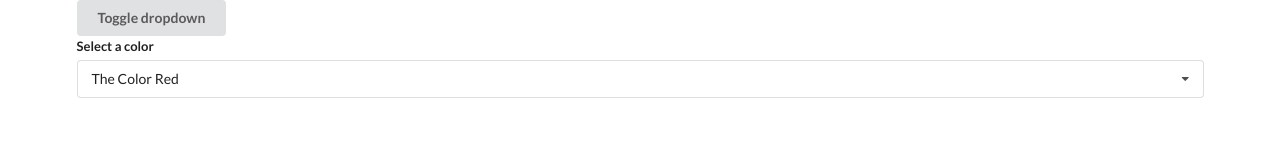
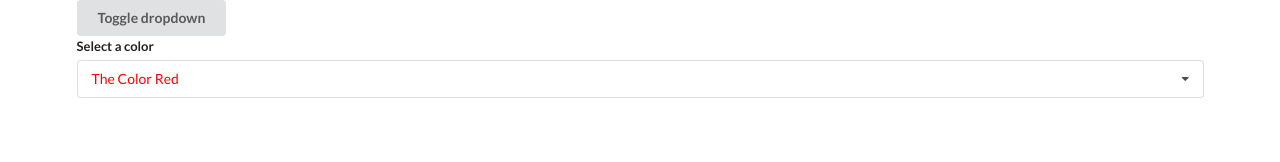
Before and after one commit to uditmehra80/hooks, a React (Create React App) app: page / in a window 1280 px wide. Shown: the top 162 px of the page. Built offline with nearby package versions, Linux system fonts and the light colour scheme.

Commit message:
Added : color

```diff
--- a/src/components/Dropdown.js
+++ b/src/components/Dropdown.js
@@ -26,7 +26,7 @@ const Dropdown = ({ options, selectedColor, onSelectedChange }) => {
             return null;
         }
         return (
-            <div key={option.label} className='item' onClick={() => onSelectedChange(option)}>
+            <div style={{ color: option.value }} key={option.label} className='item' onClick={() => onSelectedChange(option)}>
                 {option.label}
             </div>
         )
@@ -41,7 +41,7 @@ const Dropdown = ({ options, selectedColor, onSelectedChange }) => {
                 <label className='label'>Select a color</label>
                 <div onClick={() => setOpen(!open)} className={`ui selection dropdown ${open ? 'visible active' : ''}`}>
                     <i className='dropdown icon'></i>
-                    <div className='text'>
+                    <div style={{ color: selectedColor.value }} className='text'>
                         {selectedColor.label}
                     </div>
                     <div className={`menu ${open ? 'visible transition' : ''}`}>
```
